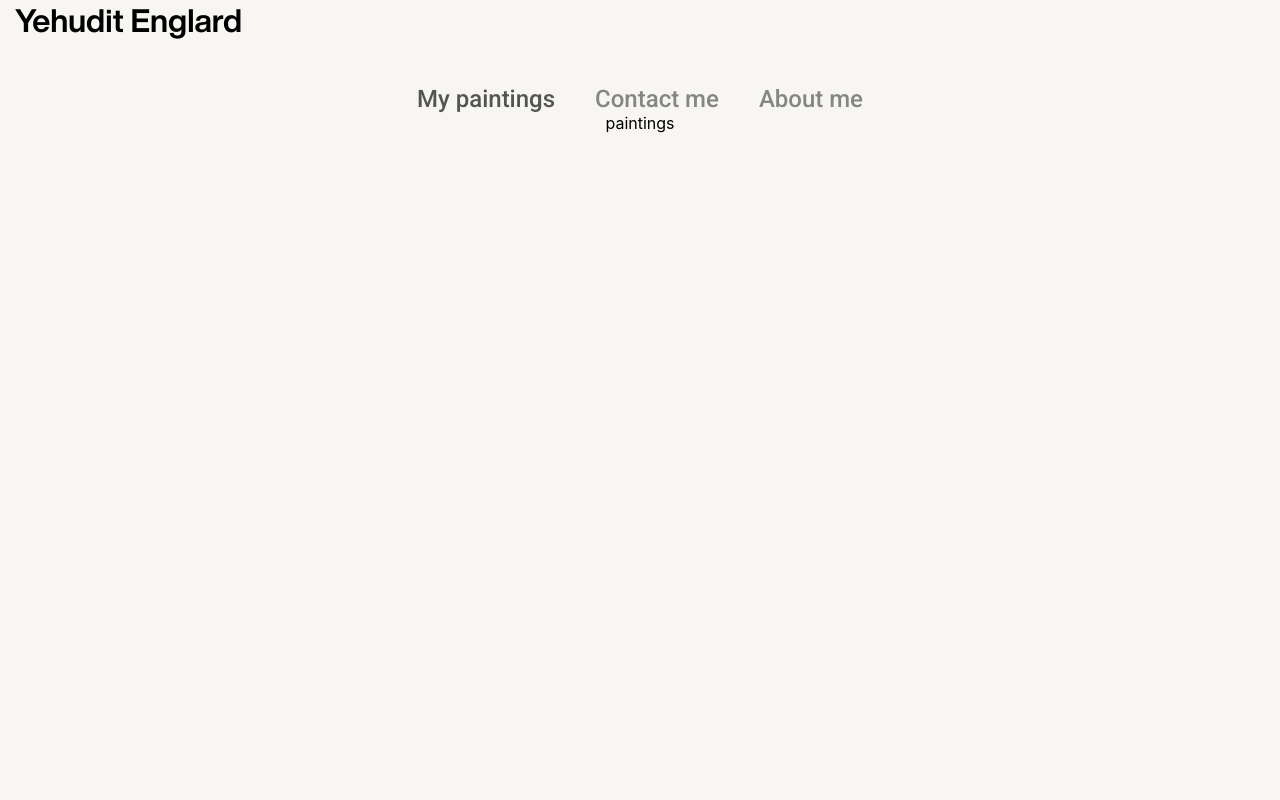
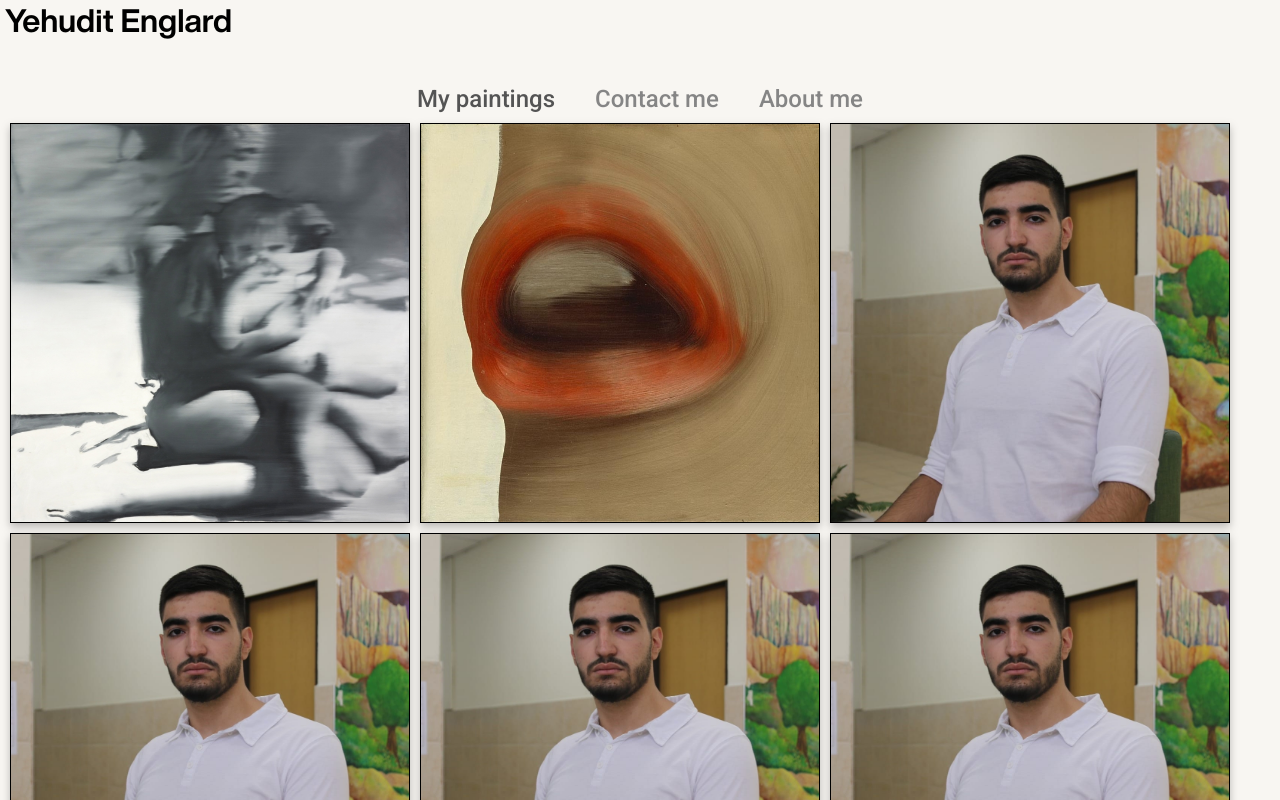
Before and after one commit to netanelTur/Paintings-Site, a React (Create React App) app: page / in a window 1280 px wide. Shown: the top 800 px of the page. Built offline with nearby package versions, Linux system fonts and the light colour scheme.

Commit message:
קח תשרביט ימניאק

```diff
--- a/src/components/Paintings/Paintings.css
+++ b/src/components/Paintings/Paintings.css
@@ -1,24 +1,43 @@
 @font-face {
-	font-family: 'HelveticaNowDisplayBold';
-	src: url('/public/assets/fonts/HelveticaNowDisplayBold.woff2') format('woff2'),
-	url('/public/assets/fonts/HelveticaNowDisplayBold.woff') format('woff');
+  font-family: "HelveticaNowDisplayBold";
+  src: url("/public/assets/fonts/HelveticaNowDisplayBold.woff2") format("woff2"),
+    url("/public/assets/fonts/HelveticaNowDisplayBold.woff") format("woff");
   font-weight: bold;
   font-style: normal;
   font-display: swap;
 }
 
 @font-face {
-	font-family: 'HelveticaNowDisplay';
-	src: url('/public/assets/fonts/HelveticaNowDisplayMedium.woff2') format('woff2'),
-	url('/public/assets/fonts/HelveticaNowDisplayMedium.woff') format('woff');
+  font-family: "HelveticaNowDisplay";
+  src: url("/public/assets/fonts/HelveticaNowDisplayMedium.woff2")
+      format("woff2"),
+    url("/public/assets/fonts/HelveticaNowDisplayMedium.woff") format("woff");
   font-weight: 500;
   font-style: normal;
   font-display: swap;
 }
 
-.name {
-	font-family: "HelveticaNowDisplayBold";
-	position: absolute;
-	top: 5px;
-	left: 15px;
+* {
+  box-sizing: border-box;
 }
+
+.column {
+  float: left;
+  padding: 5px;
+}
+
+.row::after {
+  content: "";
+  clear: both;
+  display: table;
+}
+
+.painting {
+	border: 1px solid #000000;
+	filter: drop-shadow(0px 4px 4px rgba(0, 0, 0, 0.25));
+	width: 400px;
+	height: 400px;
+	display: table-cell;
+	vertical-align: middle;
+	text-align: center;
+}
--- a/src/components/Paintings/Paintings.js
+++ b/src/components/Paintings/Paintings.js
@@ -2,7 +2,49 @@ import "./Paintings.css";
 
 const Paintings = () => {
   return (
-  	<text>paintings</text>
+    <div class="row">
+      <div class="column">
+        <div class="column">
+          <img src="/assets/paintings/2216.jpg" alt="Snow" className="painting"/>
+        </div>
+        <div class="column">
+          <img src="/assets/paintings/2372.jpg" alt="Forest" className="painting"/>
+        </div>
+        <div className="column">
+          <img src="/assets/paintings/metaneltur.jpg" alt="matanel" className="painting"/>
+        </div>
+        <div className="column">
+          <img src="/assets/paintings/metaneltur.jpg" alt="matanel" className="painting"/>
+        </div>
+        <div className="column">
+          <img src="/assets/paintings/metaneltur.jpg" alt="matanel" className="painting"/>
+        </div>
+        <div className="column">
+          <img src="/assets/paintings/metaneltur.jpg" alt="matanel" className="painting"/>
+        </div>
+        <div className="column">
+          <img src="/assets/paintings/metaneltur.jpg" alt="matanel" className="painting"/>
+        </div>
+        <div className="column">
+          <img src="/assets/paintings/metaneltur.jpg" alt="matanel" className="painting"/>
+        </div>
+        <div className="column">
+          <img src="/assets/paintings/metaneltur.jpg" alt="matanel" className="painting"/>
+        </div>
+        <div className="column">
+          <img src="/assets/paintings/metaneltur.jpg" alt="matanel" className="painting"/>
+        </div>
+        <div className="column">
+          <img src="/assets/paintings/metaneltur.jpg" alt="matanel" className="painting"/>
+        </div>
+        <div className="column">
+          <img src="/assets/paintings/metaneltur.jpg" alt="matanel" className="painting"/>
+        </div>
+        <div className="column">
+          <img src="/assets/paintings/metaneltur.jpg" alt="matanel" className="painting"/>
+        </div>
+      </div>
+    </div>
   );
 };
 
```
Also changed, not shown: public/assets/paintings/metaneltur.jpg (renamed from public/assets/paintings/243034662_2076921672475020_743545594376837566_n.jpg). Lines whose indentation alone changed are shown as unchanged.
